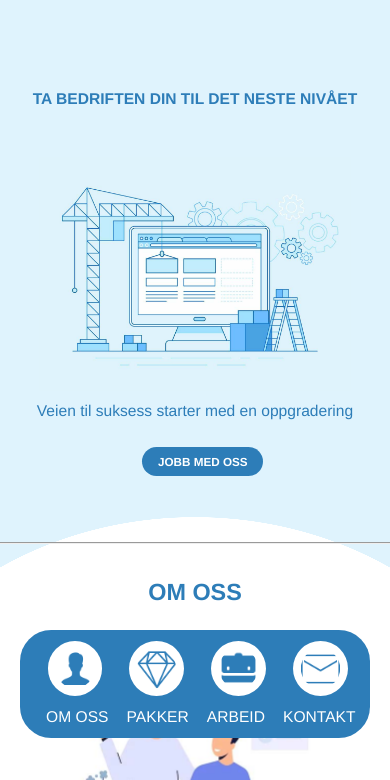
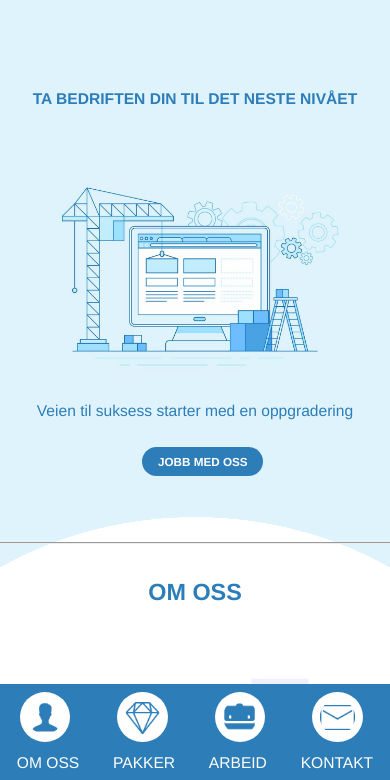
Before and after one commit to Tigua002/Kopo-Dev, a website: page client/index/index.html in a window 390 px wide. Shown: the part 64-844 px from the top of the page. Drawn offline with nearby package versions, Linux system fonts and the light colour scheme.

Commit message:
Small changes to mobile nav bar

```diff
--- a/client/index/index.html
+++ b/client/index/index.html
@@ -4,7 +4,7 @@
 <head>
     <meta charset="UTF-8">
     <meta name="viewport" content="width=device-width, initial-scale=1.0">
-    <title>Kopo Dev</title>
+    <title>Kopo Dev | Home</title>
     <link rel="stylesheet" href="../style.css">
     <link rel="stylesheet" href="https://cdn.jsdelivr.net/npm/swiper@11/swiper-bundle.min.css" />
     <style>
--- a/client/style.css
+++ b/client/style.css
@@ -932,27 +932,25 @@ html {
         margin-right: 4vw;
     }
     .hiddenNav{
-        width: 84vw;
+        width: 100%;
         position: fixed;
         background-color: #2D7DB8;
         color: #fff;
         z-index: 200;
         height: auto;
-        left: 5%;
-        bottom: 5%;
+        bottom: 0%;
         transition: .5s ease-in;
         flex-direction: column;
         overflow: visible;
         justify-content: space-around;
-        border-radius: 8vw;
-        padding: 3vw;
+        padding: 2vw 0vw 2vw 0vw;
     }
     .hiddenNavBar, .hiddenNavDesc{
         width: 100%;
         justify-content: space-around;
     }
     .hiddenNavDesc{
-        padding-left: 3vw;
+        padding-left: 0vw;
         margin-top: 2vw;
     }
     .hiddenlinkDesc{
@@ -969,7 +967,7 @@ html {
         background-color: #fff;
         border-radius: 50px;
         padding: 2vw;
-        width: 80%;
+        width: 60%;
         margin: 0%;
     }
     #closeNav{
@@ -977,6 +975,7 @@ html {
     }
     .footer{
         flex-wrap: wrap;
+        padding-bottom: 10vw;
     }
     .kopoInfo{
         width: 100%;
```
Also changed, not shown: client/kontakt/index.html (+1 -1 lines), client/omOss/index.html (+1 -1 lines).
